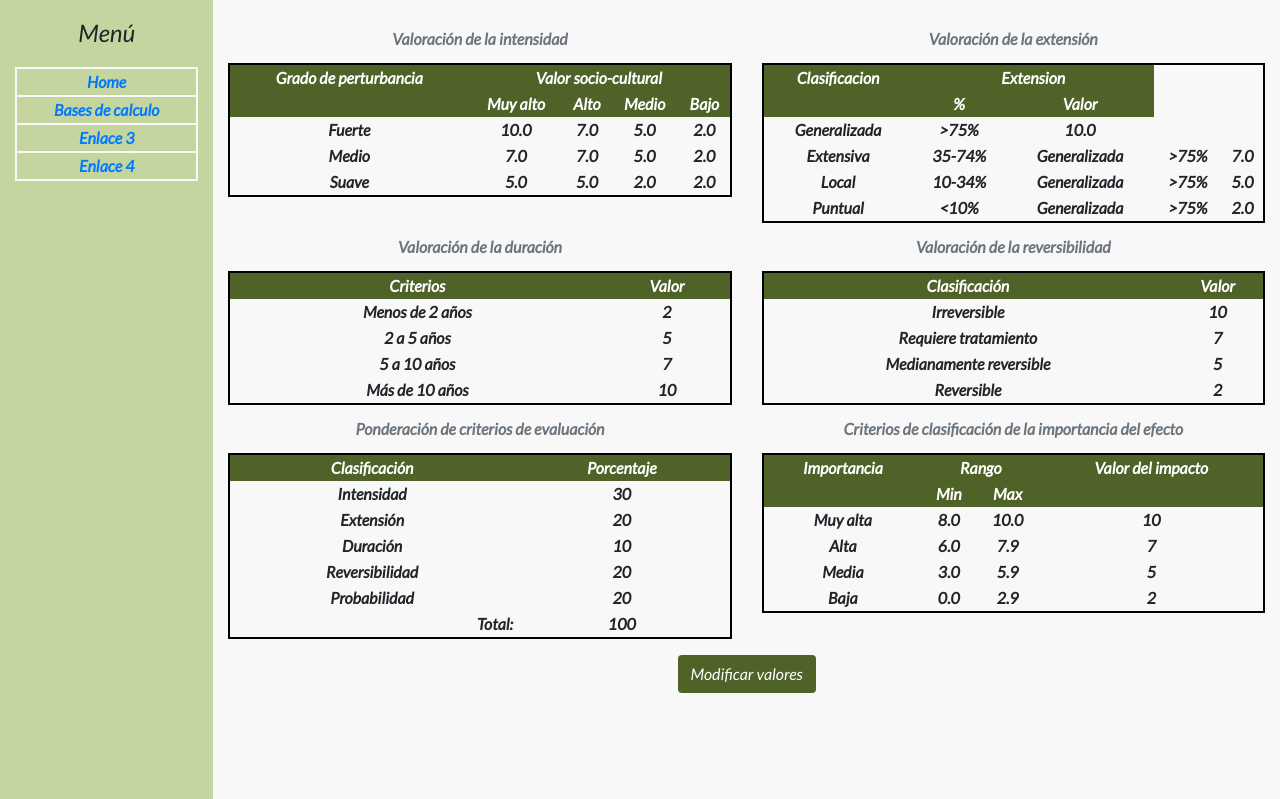
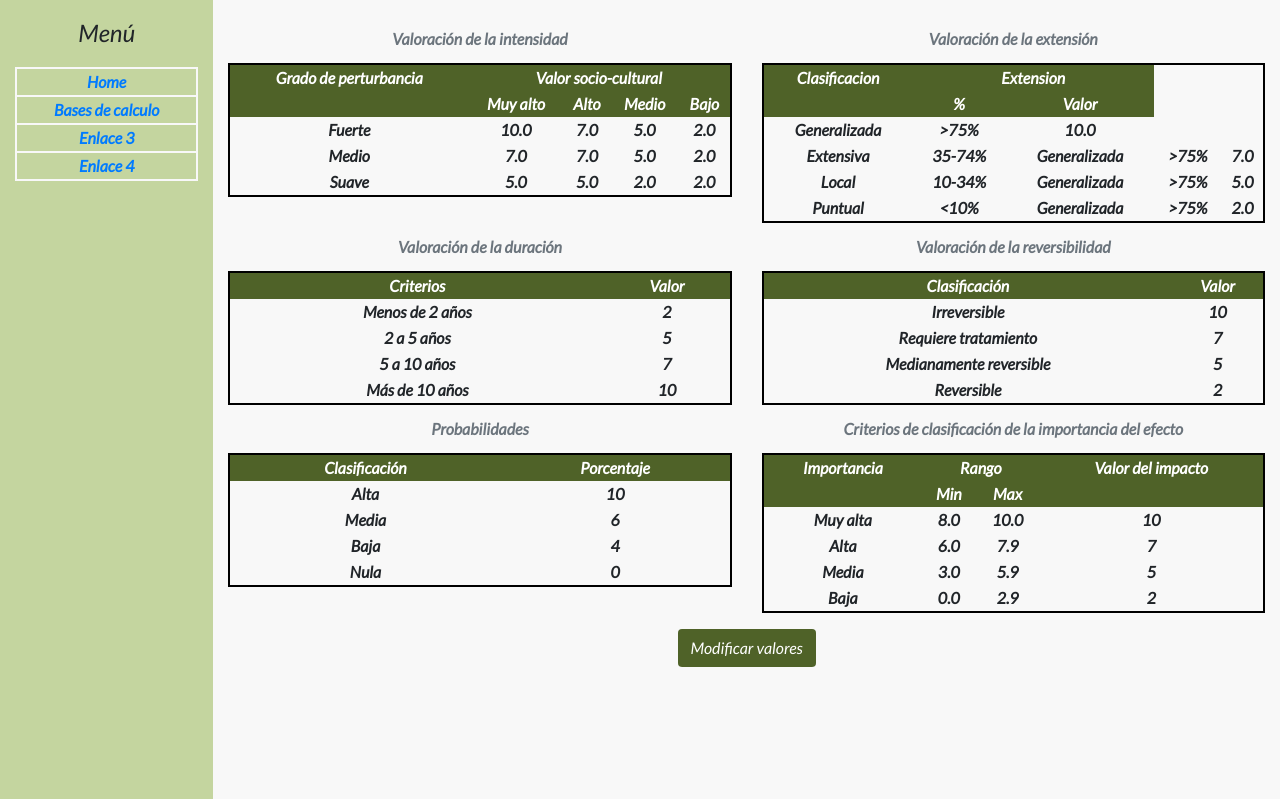
Before and after one commit to gnus19/EsIA-Karaota, a Django app: page /configuracion/tablas/ in a window 1280 px wide. Shown: the part 97-896 px from the top of the page. Run offline with Django 3.2, Linux system fonts and the light colour scheme; data comes from the database, SQL or seed files in the repository; some libraries are stand-ins or nearby versions.

Commit message:
tabla de probabilidades

```diff
--- a/configuracion/templates/configuracion/tablas.html
+++ b/configuracion/templates/configuracion/tablas.html
@@ -157,34 +157,26 @@
 <div class="row justify-content-center">
 	<div class="col-md-6 col-sm-12">
 		<table class="indicador">
-			<caption>Ponderación de criterios de evaluación</caption>
+			<caption>Probabilidades</caption>
 			<tr class="cabecera">
 				<th>Clasificación</th>
 				<th>Porcentaje</th>
 			</tr>
 			<tr>
-				<td>Intensidad</td>
-				<td>30</td>
-			</tr>
-			<tr>
-				<td>Extensión</td>
-				<td>20</td>
-			</tr>
-			<tr>
-				<td>Duración</td>
+				<td>Alta</td>
 				<td>10</td>
 			</tr>
 			<tr>
-				<td>Reversibilidad</td>
-				<td>20</td>
+				<td>Media</td>
+				<td>6</td>
 			</tr>
 			<tr>
-				<td>Probabilidad</td>
-				<td>20</td>
+				<td>Baja</td>
+				<td>4</td>
 			</tr>
 			<tr>
-				<td style="text-align: right;">Total:</td>
-				<td>100</td>
+				<td>Nula</td>
+				<td>0</td>
 			</tr>
 		</table>
 	</div>
--- a/configuracion/views.py
+++ b/configuracion/views.py
@@ -9,8 +9,31 @@ from django.contrib.messages.views import SuccessMessageMixin
 from django.contrib import messages
 
 def modificar_tablas(request):
+	intensidad_fuerte = Intensidad.objects.all().filter(grado_perturbacion='F')
+	intensidad_medio = Intensidad.objects.all().filter(grado_perturbacion='M')
+	intensidad_suave = Intensidad.objects.all().filter(grado_perturbacion='S')
 
-	return render(request, 'configuracion/modificar_tablas.html', {})
+	if request.method == 'POST':
+		formIntesidad = IntesidadForm(request.POST)
+		formExtension = ExtensionForm(request.POST)
+		formDuracion = DuracionForm(request.POST)
+		formReversibilidad = ReversibilidadForm(request.POST)
+		formProbabilidad = ProbabilidadForm(request.POST)
+		if (formIntesidad.is_valid() and formExtension.is_valid() and formDuracion.is_valid() and formReversibilidad.is_valid() and formProbabilidad.is_valid()):
+			return redirect('configuracion:modificar_tablas')
+	else:
+		context = {
+			'formIntensidad': IntesidadForm(),
+			'formExtension': ExtensionForm(),
+			'formDuracion': DuracionForm(),
+			'formReversibilidad': ReversibilidadForm(),
+			'formProbabilidad': ProbabilidadForm(),
+			'intensidad_fuerte': intensidad_fuerte,
+			'intensidad_medio': intensidad_medio,
+			'intensidad_suave': intensidad_suave,
+		}
+
+	return render(request, 'configuracion/modificar_tablas.html', context)
 
 def tablas(request):
 	intensidad_fuerte = Intensidad.objects.all().filter(grado_perturbacion='F')
```
Also changed, not shown: configuracion/templates/configuracion/modificar_tablas.html (+16 -16 lines).
